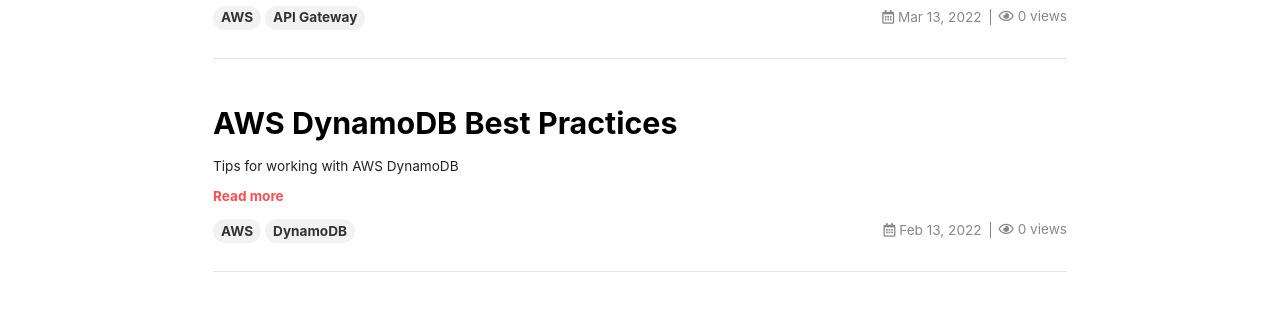
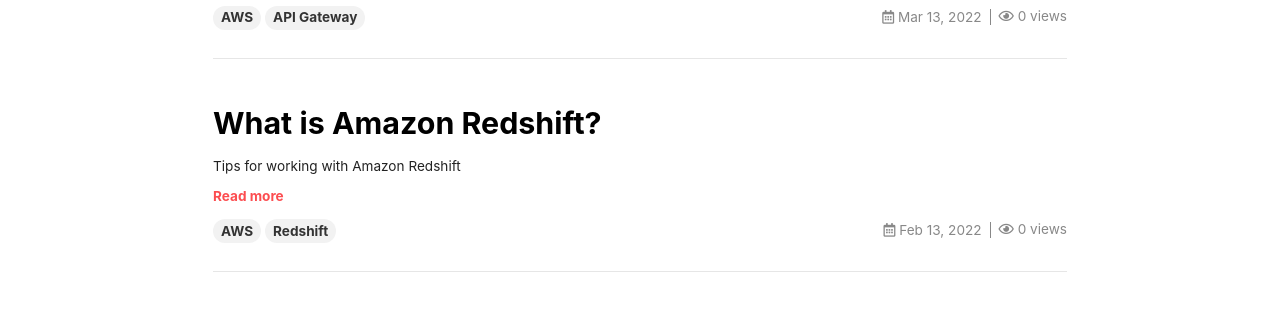
Before and after one commit to tkamag/blog, a Jekyll site: the page built from index.html, in a window 1280 px wide. Shown: the part 463-784 px from the top of the page. Built offline with Jekyll 4.4.1, drawn with Linux system fonts in a browser that asks for light colours; nearby versions of some CDN libraries; the list of posts is cut into pages by our own code; comment, search, counter and statistics services are not loaded; part of the change alters nothing that is shown.

Commit message:
Uplmoad Blog

```diff
--- a/_posts/2022-02-13-effective-dynamodb.md
+++ b/_posts/2022-02-13-effective-dynamodb.md
@@ -1,22 +1,23 @@
 ---
 layout: article
-title: "AWS DynamoDB Best Practices"
+title: "What is Amazon Redshift?"
 date: 2022-02-13
 modify_date: 2022-02-13
-excerpt: "Tips for working with AWS DynamoDB"
-tags: [AWS, DynamoDB]
+excerpt: "Tips for working with Amazon Redshift"
+tags: [AWS, Redshift]
 mathjax: false
 mathjax_autoNumber: false
-key: aws-dynamodb-tips
+key: aws-redshift-tips
 ---
 
-## DynamoDB
+## Amazon Redshift
 
-Just a quick overview, what is DynamoDB ?
+Just a quick overview, what is Amazon Redshift ?
 
-DynamoDB is a fully managed **NoSQL database** (key-value pair and document) service provided by AWS that offers fast and predictable performance with seamless scalability
+`Amazon redshift `is a **fully managed asset compliant cloud Datawarehouse service** provided by AWS that offers fast and predictable performance with seamless scalability. So ten of thousands of customers are using Redshift today.
 {:.info}
 
+`Amazon Redshift` is very optimize, in fact he has this **MPP architecture** i.e that's **Massive Paralell Precessing Architecture**. What you are getting at is, whith `Amazon Redshift` today, it support open files formats like `parquet`, `JSON`, `csv`, `ORC` and because of it **MPPùù ypu get all the performance you need.
 
 ## Item 1: Prefer Query to Scan
 
```
